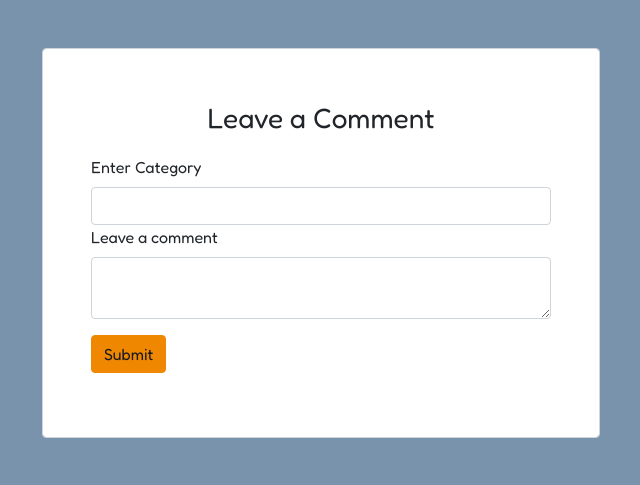
After one commit to vantablanta/impressions-app, a Flask app: page /comment in a window 1280 px wide. The commit adds this page. Shown: the top 485 px of the page, without its empty margins (319-959 px from the left). Run offline with Flask 2, Linux system fonts and the light colour scheme; parts of the project's set-up code (start-up, migrations or seed data) failed here and were passed over; some libraries are stand-ins or nearby versions.

Commit message:
successfule redirection of comments and pitches page

```diff
--- a/app/main/views.py
+++ b/app/main/views.py
@@ -45,7 +45,12 @@ def pitches():
 #         return redirect(url_for('.comment', pitch_id = pitch_id))
 #     return render_template('comment.html', form =form, pitch = pitch,all_comments=all_comments)
 
-
+@main_blueprint.route('/comment', methods=['GET', 'POST'])
+def comment():
+    form = CommentForm()
+    if form.validate_on_submit():
+        return redirect(url_for('main_blueprint.pitches'))
+    return render_template("new_comment.html", form = form )
 
 
 
@@ -53,10 +58,8 @@ def pitches():
 @main_blueprint.route('/user/<uname>')
 def profile(uname):
     user = User.query.filter_by(name=uname).first()
-
     if user is None:
         abort(404)
-
     return render_template("profile/profile.html", user=user)
 
 
@@ -80,12 +83,12 @@ def update_profile(uname):
 def add_pitch():
     form = PitchForm()
     if form.validate_on_submit():
-        title = form.title.data
-        category = form.category.data
-        body = form.body.data
-        user_id = current_user
-        pitch = Pitch(title=title, category=category, body=body, user_id=current_user._get_current_object())
-        db.session.add(pitch)
-        db.session.commit()
-        return redirect(url_for('main_blueprint.index'))
+        # title = form.title.data
+        # category = form.category.data
+        # body = form.body.data
+        # user_id = current_user
+        # pitch = Pitch(title=title, category=category, body=body, user_id=current_user._get_current_object())
+        # db.session.add(pitch)
+        # db.session.commit()
+        return redirect(url_for('main_blueprint.home'))
     return render_template('new_pitch.html', form = form)
--- /dev/null
+++ b/app/templates/new_comment.html
@@ -0,0 +1,33 @@
+{%extends 'base.html'%}
+{%block body%}
+<div class="container d-flex justify-content-center">
+    <div class="form-group form-control p-5 m-5 w-50">
+        <p class="fs-3 text-center">Leave a Comment</p>
+        <form method="POST" action="">
+            {{form.hidden_tag()}}
+            <div class="mt-3 mb-3 bg-danger">
+                {% if form.errors %}
+                Failed to register
+                {{form.errors['password']}}
+                {{form.errors['email']}}
+                {% endif %}
+            </div>
+            <div class="">
+                {{form.category.label(class='form-label')}}
+                {{form.category(class='form-control')}}
+            </div>
+            <div class="">
+                {{form.comment.label(class='form-label')}}
+                {{form.comment(class='form-control')}}
+            </div>
+            <div class="">
+                {{form.submit(class='btn register-btn mt-3 mb-3')}}
+            </div>
+        </form>
+
+    </div>
+
+</div>
+
+
+{%endblock%}
--- a/app/templates/pitches.html
+++ b/app/templates/pitches.html
@@ -21,7 +21,7 @@
             </i>
             <div class="row pt-3 mt-5">
             {%if current_user.is_authenticated%}
-            <a class="comment col-md-6"href="{{(url_for('main_blueprint.add_pitch'))}}">Leave a comment</a>
+            <a class="comment col-md-6"href="{{(url_for('main_blueprint.comment'))}}">Leave a comment</a>
             <a class="pitch col-md-6" href="{{(url_for('main_blueprint.add_pitch'))}}">Post Pitch</a>
             {%else%}
             <a class='pitch' href="{{(url_for('auth_blueprint.register'))}}">Post Pitch</a>
```
